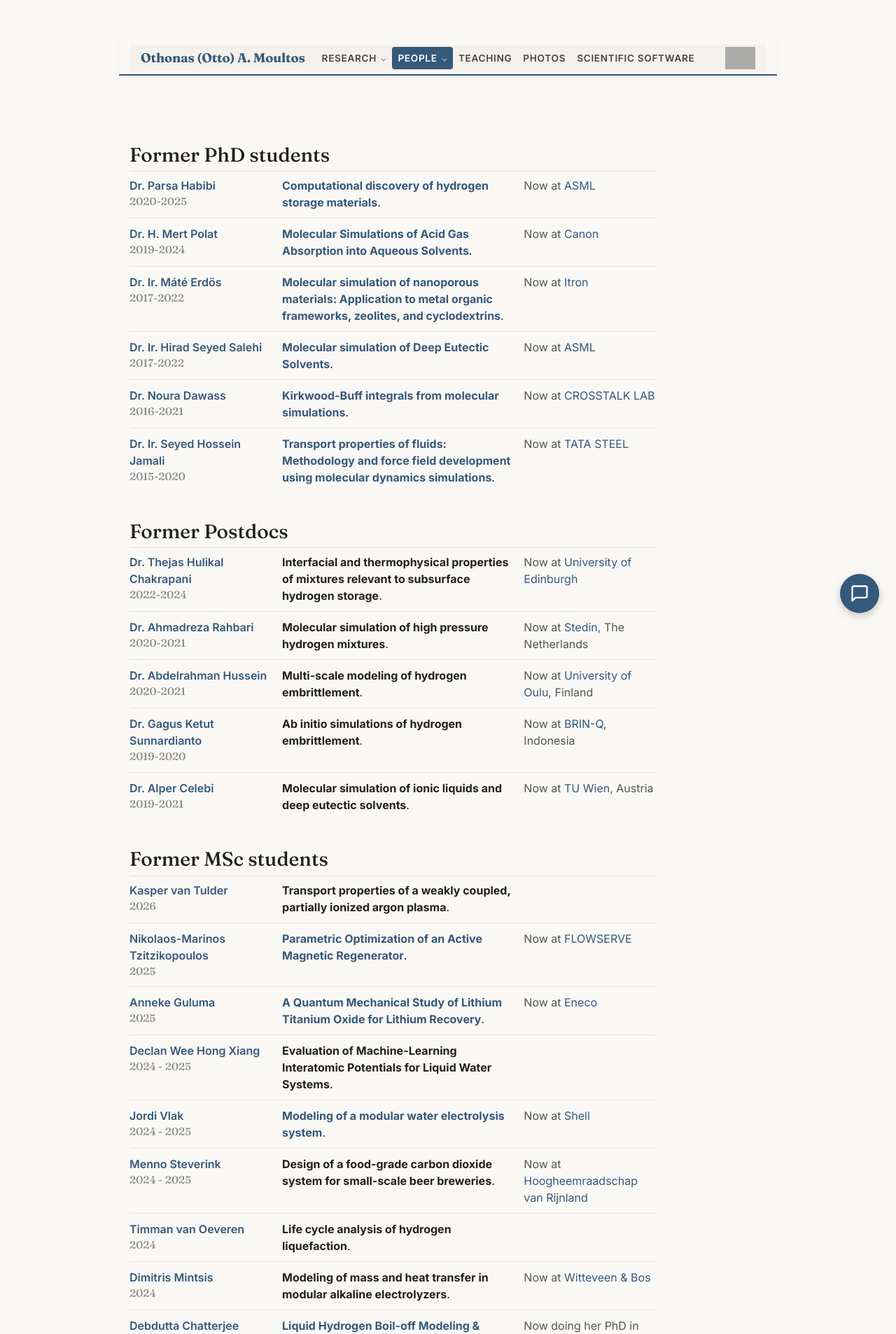
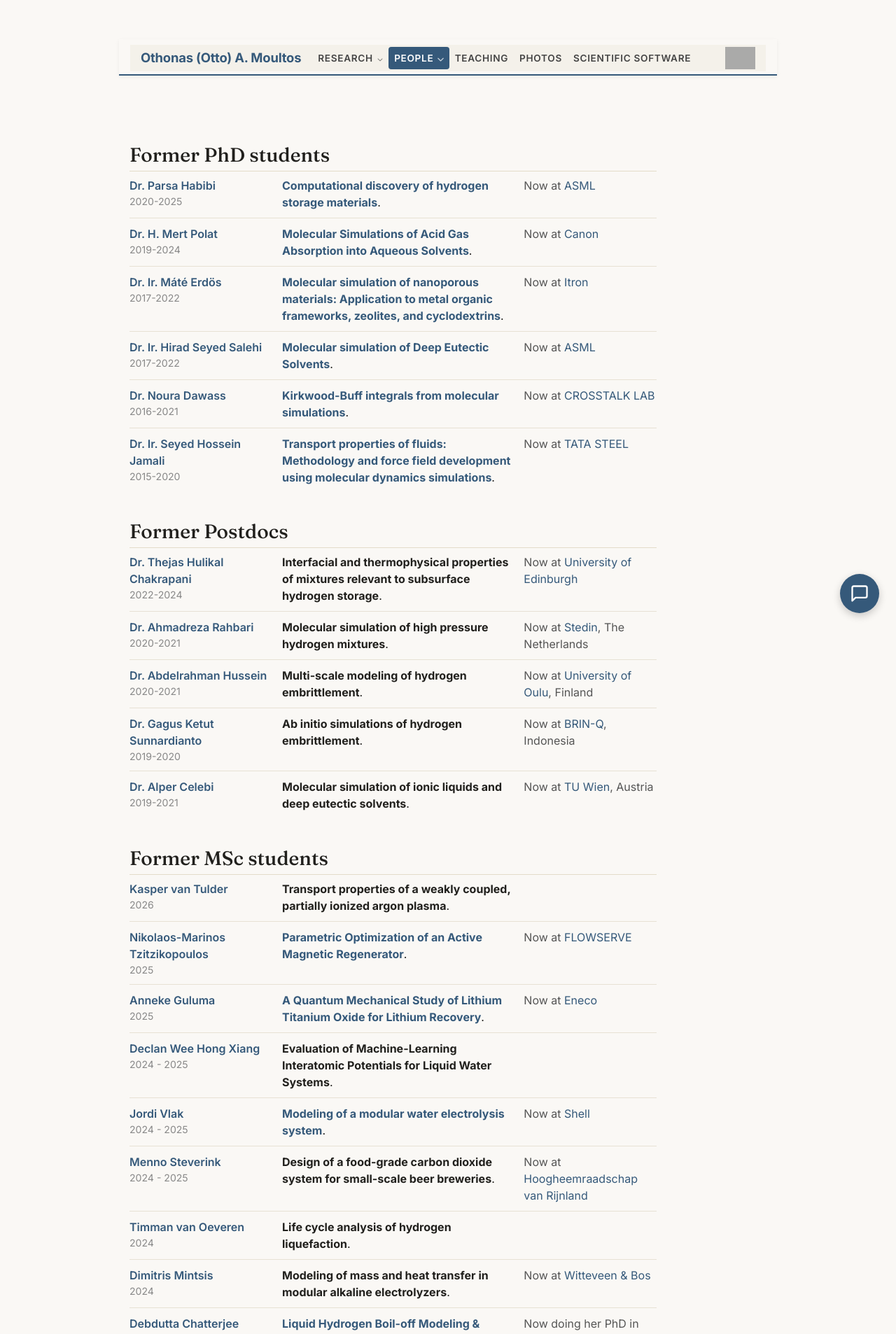
Before and after one commit to omoultosEthTuDelft/web, a Jekyll site: the page built from alumni/index.md, in a window 1280 px wide. Shown: the top 1906 px of the page at 70% size. Built offline with Jekyll 4.4.1, drawn with Linux system fonts in a browser that asks for light colours.

Commit message:
Revert venue lines, alumni years, and navbar brand to Inter
Co-Authored-By: Claude Fable 5 <noreply@anthropic.com>

```diff
--- a/alumni/index.md
+++ b/alumni/index.md
@@ -21,7 +21,7 @@ title: "Alumni"
   #people section ul > li:last-child { border-bottom: none; }
   .al-head { grid-column: 1; }
   .al-head a { font-weight: 600; }
-  .al-years { display: block; font-family: 'Fraunces', Georgia, serif; font-size: 0.95em; color: #888; font-variant-numeric: oldstyle-nums; font-feature-settings: "onum" 1; }
+  .al-years { display: block; font-size: 0.88em; color: #888; }
   .al-topic { grid-column: 2; }
   .al-now { grid-column: 3; color: #555; }
   @media (max-width: 768px) {
--- a/css/theme.css
+++ b/css/theme.css
@@ -10,7 +10,7 @@ body {
   color: #21201d;
 }
 
-h1, h2, h3, h4, h5, h6, .navbar-brand {
+h1, h2, h3, h4, h5, h6 {
   font-family: 'Fraunces', Georgia, 'Times New Roman', serif;
 }
 @media (min-width: 992px) {
@@ -365,10 +365,7 @@ a:visited { color: #35597a; }
 }
 
 .pub-venue {
-  font-family: 'Fraunces', Georgia, serif;
   font-weight: 600;
-  font-variant-numeric: oldstyle-nums;
-  font-feature-settings: "onum" 1;
 }
 
 .pub-links {
```
